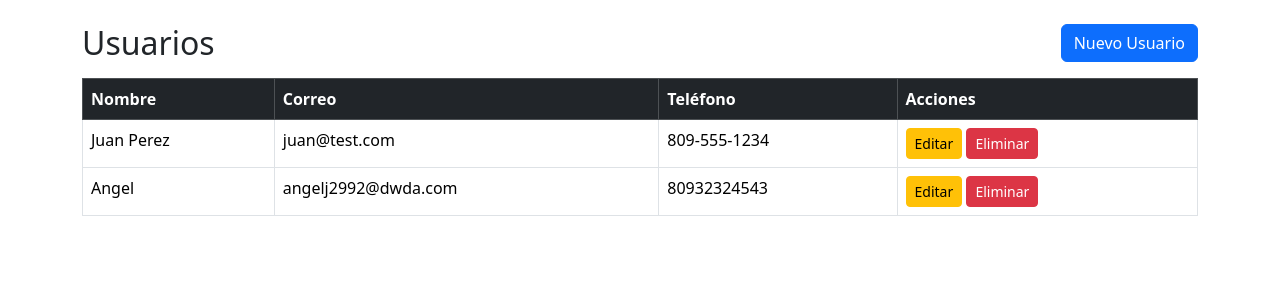
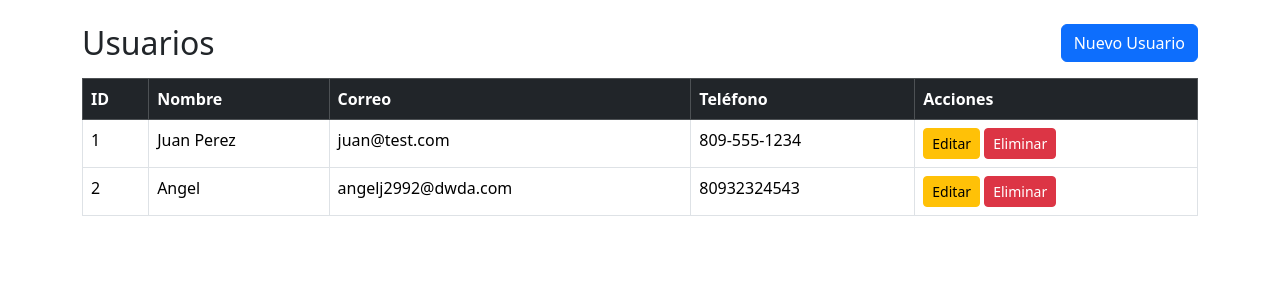
Before and after one commit to ZeusRD55555/crud-gitflow-itla-p3, a Flask app: page /usuarios in a window 1280 px wide. Shown: the part 56-356 px from the top of the page. Run offline with Flask 3, Linux system fonts and the light colour scheme.

Commit message:
Implementa listado de usuarios

```diff
--- a/app/templates/listar_usuarios.html
+++ b/app/templates/listar_usuarios.html
@@ -8,6 +8,7 @@
 <table class="table table-bordered table-hover">
     <thead class="table-dark">
         <tr>
+            <th>ID</th>
             <th>Nombre</th>
             <th>Correo</th>
             <th>Teléfono</th>
@@ -17,6 +18,7 @@
     <tbody>
         {% for u in usuarios %}
         <tr>
+            <td>{{ u.id }}</td>
             <td>{{ u.nombre }}</td>
             <td>{{ u.correo }}</td>
             <td>{{ u.telefono }}</td>
@@ -27,7 +29,7 @@
         </tr>
         {% else %}
         <tr>
-            <td colspan="4" class="text-center">No hay usuarios registrados.</td>
+            <td colspan="5" class="text-center">No hay usuarios registrados.</td>
         </tr>
         {% endfor %}
     </tbody>
```
Also changed, not shown: instance/database.db, 2 other files.
